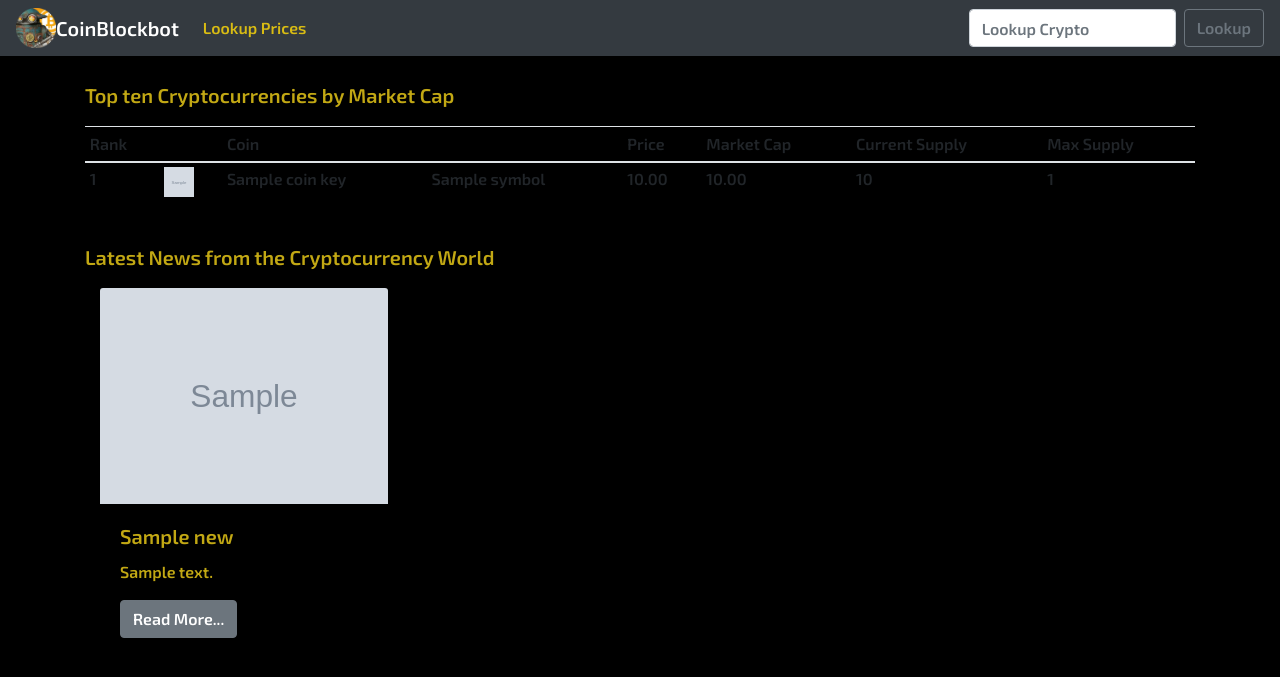
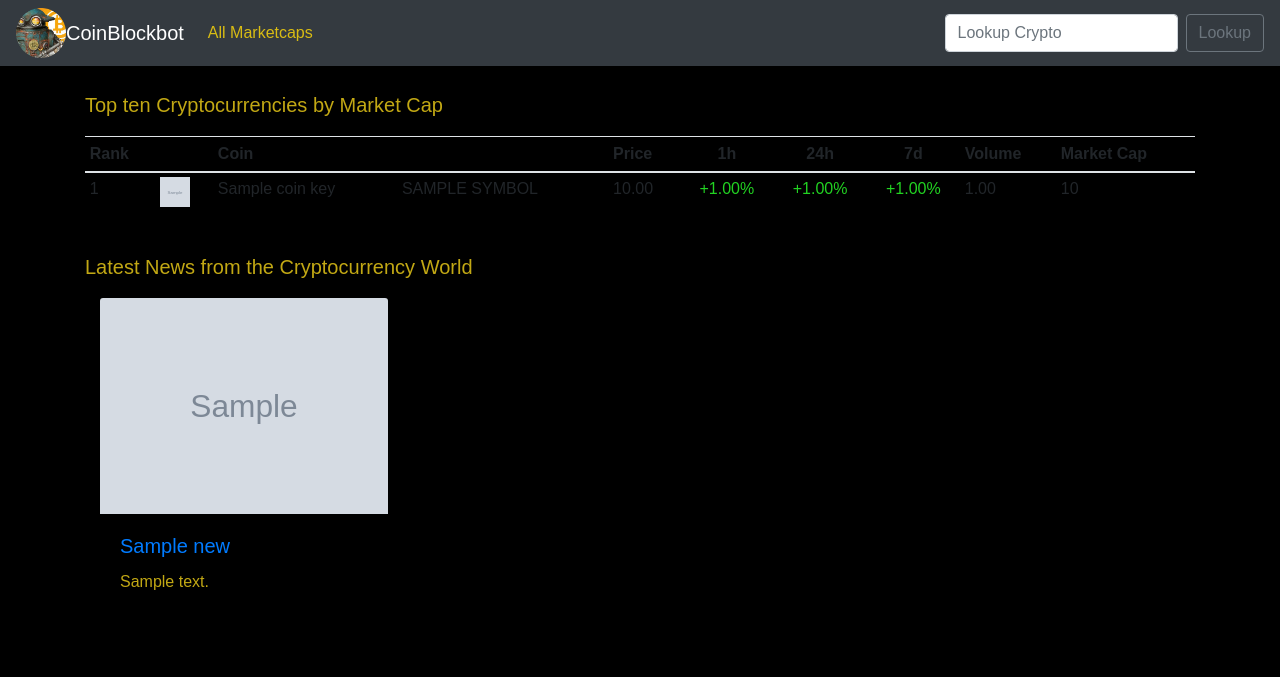
Before and after one commit to rapierce/btc_blockbot-Web, a Django app: template crypto/templates/crypto/home.html in a window 1280 px wide. Shown: the top 677 px of the page. Run offline with Django 3.2, Linux system fonts and the light colour scheme; the template is opened without the code that fills it: most values are stand-ins (such as "Sample title", 1, 10 or a date in 2020); grey boxes marked "Sample" are stand-in pictures; some libraries are stand-ins or nearby versions.

Commit message:
updated web pages, added color to price

```diff
--- a/crypto/templates/crypto/base.html
+++ b/crypto/templates/crypto/base.html
@@ -8,18 +8,18 @@
 
     <!-- Bootstrap CSS -->
     <link rel="stylesheet" href="https://stackpath.bootstrapcdn.com/bootstrap/4.4.1/css/bootstrap.min.css" integrity="sha384-Vkoo8x4CGsO3+Hhxv8T/Q5PaXtkKtu6ug5TOeNV6gBiFeWPGFN9MuhOf23Q9Ifjh" crossorigin="anonymous">
+    <link rel="stylesheet" href="https://maxcdn.bootstrapcdn.com/bootstrap/4.4.1/css/bootstrap.min.css">
+    <link href="https://fonts.googleapis.com/css2?family=Crimson+Text&display=swap" rel="stylesheet">
+
 
     <link rel="stylesheet" href="{% static "mycss/custom.css" %}">
-
-    <link href="https://fonts.googleapis.com/css2?family=Exo+2:wght@600&display=swap" rel="stylesheet">
-    <link href="https://fonts.googleapis.com/css2?family=Merriweather+Sans&display=swap" rel="stylesheet">
 
     <link rel="icon" type="image/png"  href="{% static 'images/BlockBotTransparent.png' %}">
     <title>CoinBlockbot</title>
   </head>
   <body>
     <nav class="navbar navbar-expand-lg navbar-dark bg-dark">
-        <img src="{% static 'images/BlockBotTransparent.png' %}" width="40" height="40" class="d-inline-block align-top">
+        <img src="{% static 'images/BlockBotTransparent.png' %}" width="50" height="50" class="d-inline-block align-top">
         <a class="navbar-brand" href="{% url 'home' %}">CoinBlockbot</a>
         <button class="navbar-toggler" type="button" data-toggle="collapse" data-target="#navbarSupportedContent" aria-controls="navbarSupportedContent" aria-expanded="false" aria-label="Toggle navigation">
           <span class="navbar-toggler-icon"></span>
@@ -28,7 +28,7 @@
         <div class="collapse navbar-collapse" id="navbarSupportedContent">
           <ul class="navbar-nav mr-auto">
             <li class="nav-item">
-              <a class="nav-link" href="{% url 'crypto_Prices' %}">Lookup Prices</a>
+              <a class="nav-link" href="{% url 'all_marketcap' %}">All Marketcaps</a>
             </li>
 
           </ul>
@@ -51,5 +51,6 @@
     <script src="https://code.jquery.com/jquery-3.4.1.slim.min.js" integrity="sha384-J6qa4849blE2+poT4WnyKhv5vZF5SrPo0iEjwBvKU7imGFAV0wwj1yYfoRSJoZ+n" crossorigin="anonymous"></script>
     <script src="https://cdn.jsdelivr.net/npm/popper.js@1.16.0/dist/umd/popper.min.js" integrity="sha384-Q6E9RHvbIyZFJoft+2mJbHaEWldlvI9IOYy5n3zV9zzTtmI3UksdQRVvoxMfooAo" crossorigin="anonymous"></script>
     <script src="https://stackpath.bootstrapcdn.com/bootstrap/4.4.1/js/bootstrap.min.js" integrity="sha384-wfSDF2E50Y2D1uUdj0O3uMBJnjuUD4Ih7YwaYd1iqfktj0Uod8GCExl3Og8ifwB6" crossorigin="anonymous"></script>
+
   </body>
 </html>
--- a/crypto/templates/crypto/crypto_Prices.html
+++ b/crypto/templates/crypto/crypto_Prices.html
@@ -5,10 +5,9 @@
     {% if not_Found %}
         {{ not_Found }}
     {% else %}
-        {% if crypto_Info.status.error_code == 400  %}
+        {% if coin_Found is False %}
             Hmmm Can't find symbol <strong>{{ coinLookup }}</strong>, please check and try again...
-        {% endif %}
-
+        {% else %}
             <h1 class="display-4"><img src="{{ cg_Coin_Data.image.large }}" width="80" height="80">{{ cg_Coin.name }}</h1>
             <p class="lead"><h2>{{ cg_Coin_Data.name }}</h2></p><br>
             <strong>Coin - </strong>{{ cg_Coin_Data.id }}<br>
@@ -22,6 +21,7 @@
             <strong>24 Hour Low - </strong>{{ cg_Coin_Data.market_data.low_24h.usd|floatformat:2|intcomma }}<br>
             <strong>Market Cap - </strong>{{ cg_Coin_Data.market_data.market_cap.usd|intword }}<br>
             <strong>Total Volume - </strong>{{ cg_Coin_Data.market_data.total_volume.usd|intword }}<br>
+        {% endif %}
 
 
 
--- a/crypto/templates/crypto/home.html
+++ b/crypto/templates/crypto/home.html
@@ -4,10 +4,7 @@
 
 {% block content %}
 
-<!-- <h1 class="display-4">BTC BlockBot - Crypto News</h1>  -->
 <p class="lead">Top ten Cryptocurrencies by Market Cap</p>
-
-<!-- {{ cg_Data }} -->
 
 <table class="table table-sm table-hover">
     <thead>
@@ -18,9 +15,11 @@
         <th scope="col">Coin</th>
         <th scope="col"></th>
         <th scope="col">Price</th>
+        <th scope="col" style="text-align: center;">1h</th>
+        <th scope="col" style="text-align: center;">24h</th>
+        <th scope="col" style="text-align: center;">7d</th>
+        <th scope="col">Volume</th>
         <th scope="col">Market Cap</th>
-        <th scope="col">Current Supply</th>
-        <th scope="col">Max Supply</th>
       </tr>
     </thead>
     <tbody>
@@ -30,11 +29,25 @@
             <td>{{ coin_Key.market_cap_rank }}</td>
             <td><img src="{{ coin_Key.image }}" width="30" height="30"></td>
             <td>{{ coin_Key.name }}</td>
-            <td>{{ coin_Key.symbol }}</td>
+            <td>{{ coin_Key.symbol|upper }}</td>
             <td>{{ coin_Key.current_price|floatformat:2|intcomma }}</td>
-            <td>{{ coin_Key.market_cap|floatformat:2|intcomma }}</td>
-            <td>{{ coin_Key.circulating_supply|floatformat:0|intcomma }}</td>
-            <td>{{ coin_Key.total_supply|intcomma }}</td>
+            {% if coin_Key.price_change_percentage_1h_in_currency < 0 %}
+                <td style="color:rgb(255, 0, 0); text-align: center;">{{ coin_Key.price_change_percentage_1h_in_currency|floatformat:2|intcomma }}%</td>
+            {% else %}
+                <td style="color:#22d322; text-align: center;">+{{ coin_Key.price_change_percentage_1h_in_currency|floatformat:2|intcomma }}%</td>
+            {% endif %}
+            {% if coin_Key.price_change_percentage_24h_in_currency < 0 %}
+                <td style="color:rgb(255, 0, 0); text-align: center;">{{ coin_Key.price_change_percentage_24h_in_currency|floatformat:2|intcomma }}%</td>
+            {% else %}
+                <td style="color:#22d322; text-align: center;">+{{ coin_Key.price_change_percentage_24h_in_currency|floatformat:2|intcomma }}%</td>
+            {% endif %}
+            {% if coin_Key.price_change_percentage_7d_in_currency < 0 %}
+                <td style="color:rgb(255, 0, 0); text-align: center;">{{ coin_Key.price_change_percentage_7d_in_currency|floatformat:2|intcomma }}%</td>
+            {% else %}
+                <td style="color:#22d322; text-align: center;">+{{ coin_Key.price_change_percentage_7d_in_currency|floatformat:2|intcomma }}%</td>
+            {% endif %}
+            <td>{{ coin_Key.total_volume|floatformat:2|intcomma }}</td>
+            <td>{{ coin_Key.market_cap|intcomma }}</td>
             </tr>
 
         {% endfor %}
@@ -45,14 +58,13 @@
 <p Class='lead'>Latest News from the Cryptocurrency World</p>
 <div class="container">
     <div class="row">
-        {% for news in crypto_News.Data|slice:"6" %}
-            <div class='col-sm'>
+        {% for news in crypto_News.Data|slice:"9" %}
+            <div class='col-md'>
                 <div class="card.sm-secondary" style="width: 18rem;">
-                    <img src="{{ news.imageurl }}" class="card-img-top" alt="{{ news.source }}">
+                    <a href="{{ news.url }}"><img src="{{ news.imageurl }}" class="card-img-top" alt="{{ news.source }}"></a>
                     <div class="card-body">
-                    <h5 class="card-title">{{ news.title }}</h5>
+                    <a class="body-link" href="{{ news.url }}"><h5 class="card-title">{{ news.title }}</h5></a>
                     <p class="card-text">{{ news.body|truncatechars:80 }}</p>
-                    <a href="{{ news.url }}" class="btn btn-secondary">Read More...</a>
                     </div>
                 </div>
             </div><br><br>
```
Also changed, not shown: crypto/static/mycss/custom.css (+7 -16 lines), crypto/templates/crypto/all_marketcap.html (+33 -13 lines), crypto/views.py (+15 -10 lines), crypto/static/images/BlockBotTransparent-spacing.png (added), crypto/static/images/BlockBotTransparent.png. Lines whose indentation alone changed are shown as unchanged.
